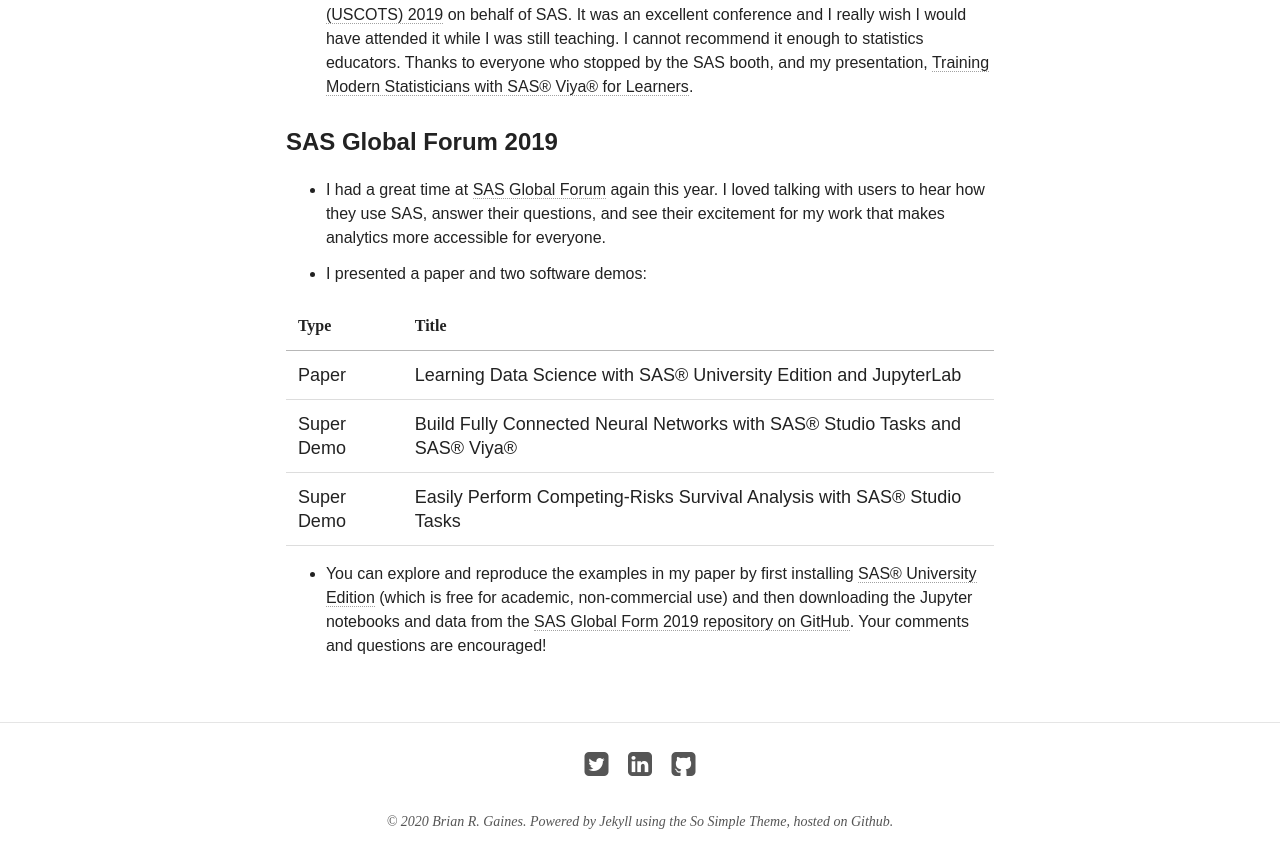
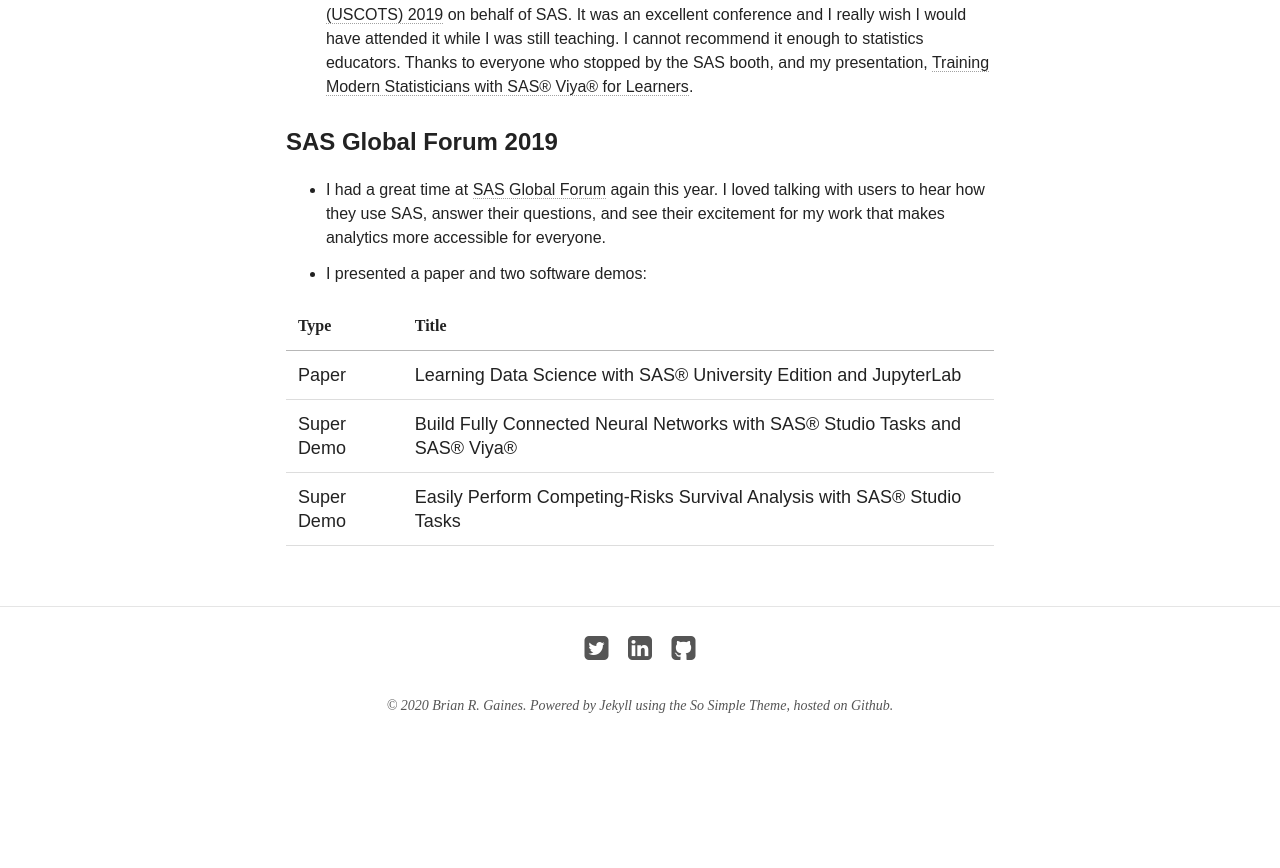
Before and after one commit to brgaines/brgaines.github.io, a Jekyll site: the page built from index.md, in a window 1280 px wide and 900 px high, scrolled down 1561 px. Shown: the top 868 px of the window. Built offline with Jekyll 4.4.1, drawn with Linux system fonts in a browser that asks for light colours; nearby versions of some CDN libraries; after the commit the page ends 2345 px from its top, so only the background shows below that.

Commit message:
started to move the SASGF 2019 stuff to presentations page

```diff
--- a/index.md
+++ b/index.md
@@ -31,6 +31,3 @@ Before joining SAS, I finished my PhD in statistics at [North Carolina State Uni
 | Paper  | [Learning Data Science with SAS® University Edition and JupyterLab](https://www.sas.com/content/dam/SAS/support/en/sas-global-forum-proceedings/2019/3133-2019.pdf) |
 | Super Demo  | [Build Fully Connected Neural Networks with SAS® Studio Tasks and SAS® Viya®](https://www.youtube.com/watch?v=uoVYHe8pZrg)                                     |
 | Super Demo | [Easily Perform Competing-Risks Survival Analysis with SAS® Studio Tasks](https://www.youtube.com/watch?v=WveBRwF6PgE)       |
-
-
-* You can explore and reproduce the examples in my paper by first installing [SAS® University Edition](https://www.sas.com/en_us/software/university-edition.html) (which is free for academic, non-commercial use) and then downloading the Jupyter notebooks and data from the [SAS Global Form 2019 repository on GitHub](https://github.com/sascommunities/sas-global-forum-2019/tree/master/3133-2019-Gaines).  Your comments and questions are encouraged!
```
